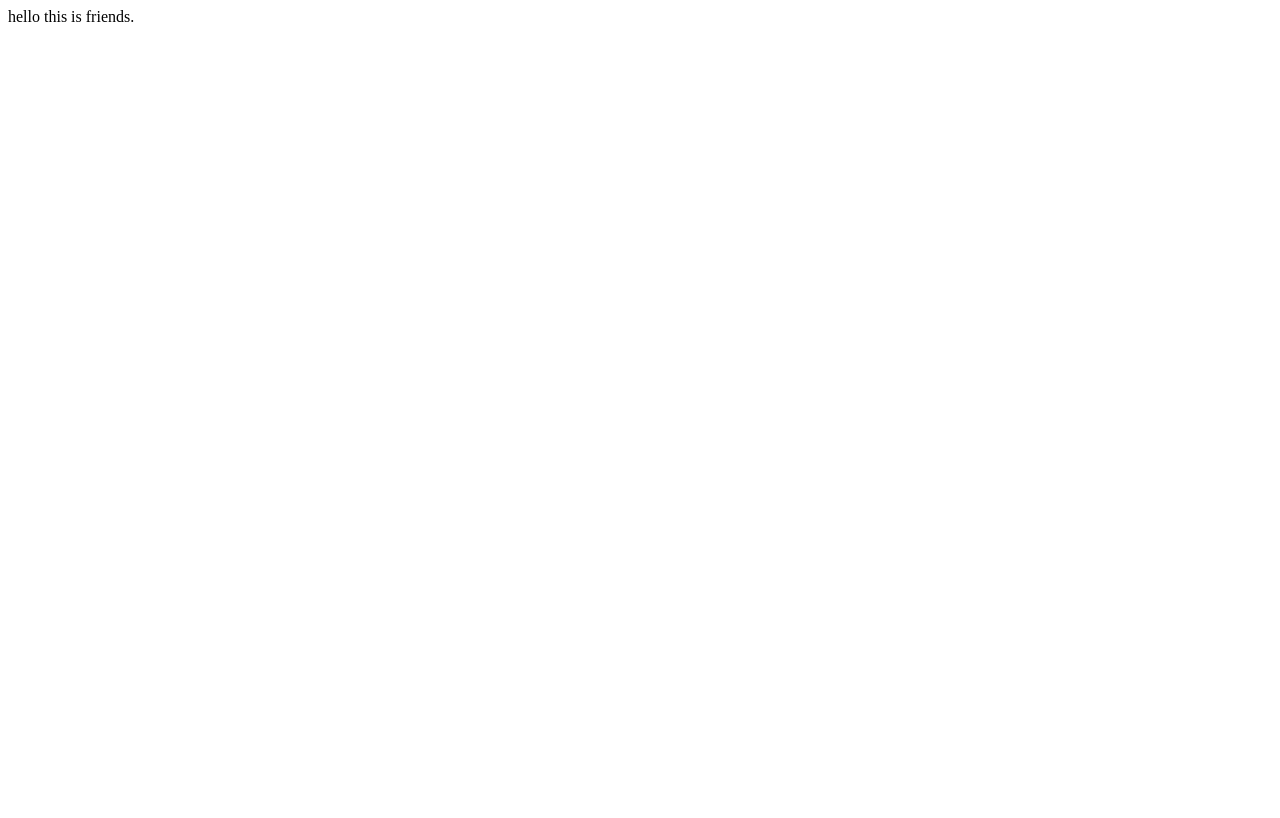
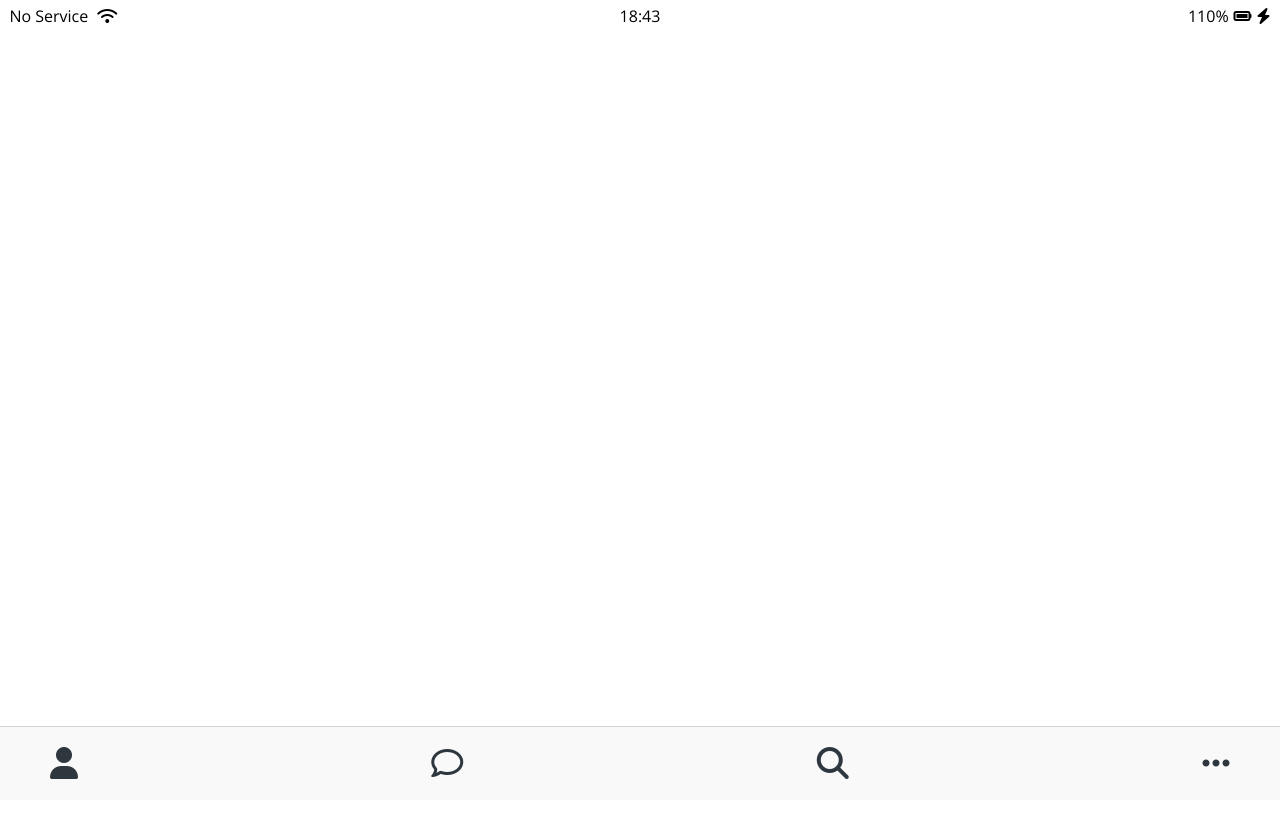
Before and after one commit to juusung2013/kokoa-clone-2022, a plain HTML site: page friends.html in a window 1280 px wide. Shown: the top 818 px of the page. Drawn offline with nearby package versions, Linux system fonts and the light colour scheme.

Commit message:
friends page - nav-bar

```diff
--- /dev/null
+++ b/CSS/components/nav-bar.css
@@ -0,0 +1,16 @@
+.nav {
+  position: fixed;
+  bottom: 0;
+  width: 100%;
+  background-color: #f9f9fa;
+  padding: 20px 50px;
+  box-sizing: border-box;
+  border-top: 1px solid rgba(121, 121, 121, 0.3);
+}
+.nav__list {
+  display: flex;
+  justify-content: space-between;
+}
+.nav__link {
+  color: #2e363e;
+}
--- a/CSS/components/status-bar.css
+++ b/CSS/components/status-bar.css
@@ -1,5 +1,8 @@
 .status-bar {
   display: flex;
+  position: fixed;
+  width: 100%;
+  box-sizing: border-box;
   justify-content: center;
   padding: 5px 3px;
 }
--- a/CSS/reset.css
+++ b/CSS/reset.css
@@ -70,3 +70,8 @@ th {
 input:focus {
   outline: none;
 }
+
+a {
+  color: inherit;
+  text-decoration: none;
+}
--- a/CSS/styles.css
+++ b/CSS/styles.css
@@ -4,10 +4,12 @@
 
 /* Components */
 @import "components/status-bar.css";
+@import "components/nav-bar.css";
 
 /* screen */
 @import "screens/login.css";
 
 body {
   font-family: "Open Sans", sans-serif;
+  height: 1000vh;
 }
--- a/friends.html
+++ b/friends.html
@@ -1 +1,58 @@
-hello this is friends.
+<!DOCTYPE html>
+<html lang="en">
+  <head>
+    <link rel="stylesheet" href="css/styles.css" />
+    <meta charset="UTF-8" />
+    <meta http-equiv="X-UA-Compatible" content="IE=edge" />
+    <meta name="viewport" content="width=device-width, initial-scale=1.0" />
+    <title>Friends - Kokoa Talk</title>
+  </head>
+  <body>
+    <div class="status-bar">
+      <div class="status-bar__column">
+        <span>No Service</span>
+        <i class="fa-solid fa-wifi"></i>
+      </div>
+      <div class="status-bar__column">
+        <span>18:43</span>
+      </div>
+      <div class="status-bar__column">
+        <span>110%</span>
+        <i class="fa-solid fa-battery-full"></i>
+        <i class="fa-solid fa-bolt"></i>
+      </div>
+    </div>
+    <nav class="nav">
+      <ul class="nav__list">
+        <li class="nav__btn">
+          <a class="nav__link" href="friends.html"
+            ><i class="fa-solid fa-user fa-2x"></i
+          ></a>
+        </li>
+        <li class="nav__btn">
+          <a class="nav__link" href="#"
+            ><i class="fa-regular fa-comment fa-2x"></i
+          ></a>
+        </li>
+        <li class="nav__btn">
+          <a class="nav__link" href="#"
+            ><i class="fa-solid fa-magnifying-glass fa-2x"></i
+          ></a>
+        </li>
+        <li class="nav__btn">
+          <a class="nav__link" href="#"
+            ><i class="fa-solid fa-ellipsis fa-2x"></i
+          ></a>
+        </li>
+      </ul>
+    </nav>
+    <script
+      src="https://kit.fontawesome.com/82d6d992d9.js"
+      crossorigin="anonymous"
+    ></script>
+  </body>
+</html>
+
+<!--div class="name"은 div.name으로
+div id="id"는 div#id하시면 자동완성 됩니다 :^)
+-->
```
